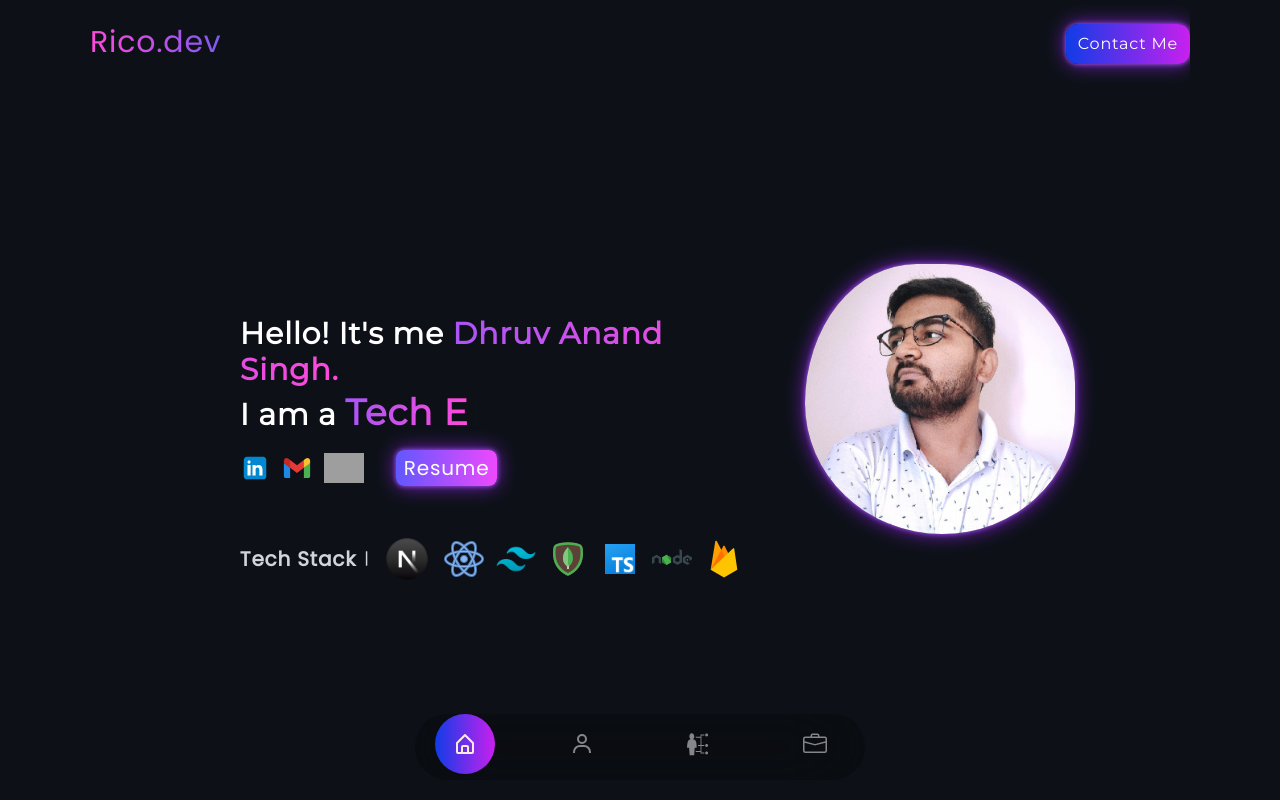
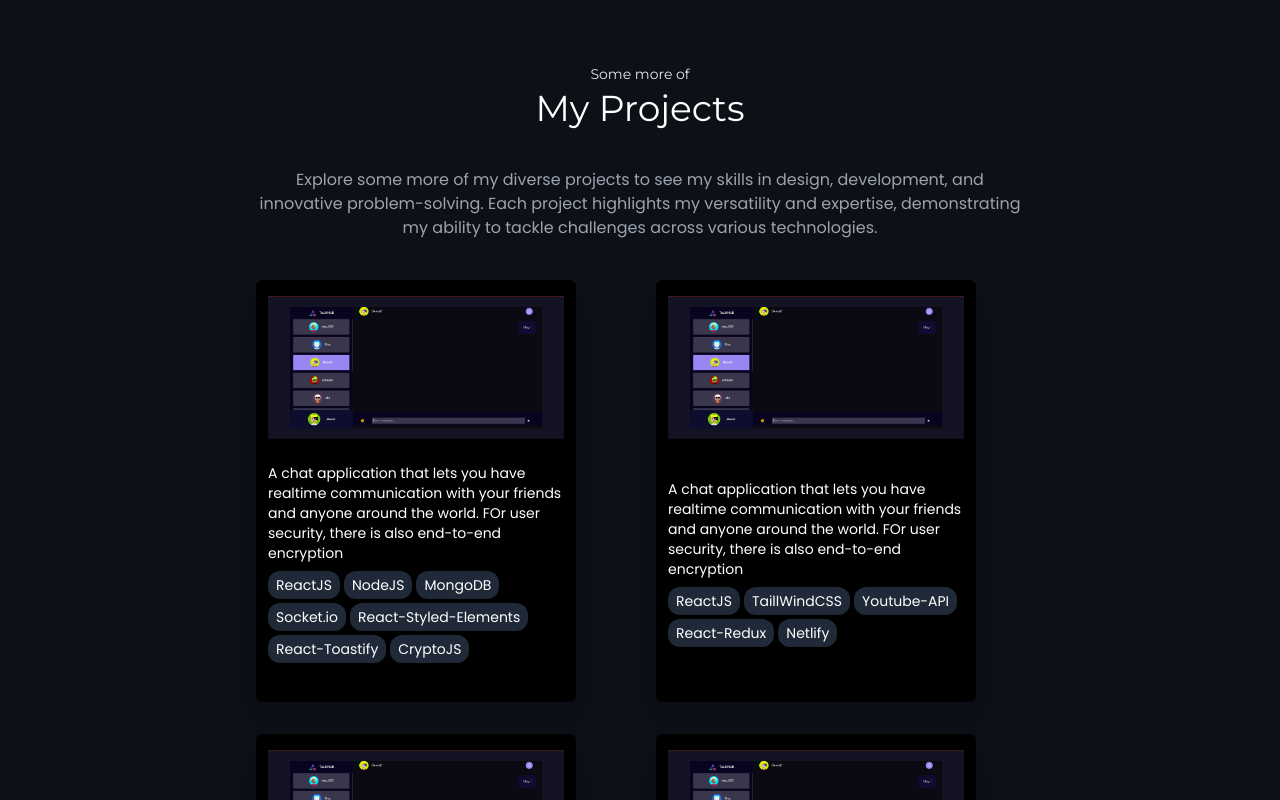
Before and after one commit to Ricobyter/my-portfolio, a React (Vite) app: page /projects in a window 1280 px wide. Shown: the top 800 px of the page. Built offline with nearby package versions, Linux system fonts and the light colour scheme; grey boxes are pictures that could not be loaded.

Commit message:
added more projects section and addded routes

```diff
--- a/package.json
+++ b/package.json
@@ -20,6 +20,7 @@
     "react-icons": "^5.0.1",
     "react-intersection-observer": "^9.8.0",
     "react-lazy-load-image-component": "^1.6.0",
+    "react-router-dom": "^6.23.1",
     "react-scroll": "^1.9.0",
     "react-simple-typewriter": "^5.0.1",
     "react-toastify": "^10.0.4",
--- a/src/App.jsx
+++ b/src/App.jsx
@@ -1,35 +1,16 @@
-import About from './components/About'
-import Contact from './components/Contact'
-import Hero from  './components/Hero'
-import Nav from './components/Nav'
-import Projects from './components/Projects'
-import Skills from './components/Skills'
+import { BrowserRouter, Route, Routes } from 'react-router-dom'
+import MoreProjects from './pages/MoreProjects'
+import MainPage from './MainPage'
 
 function App() {
 
   return (
-    <main className='bg-[#0d1117]   font-Poppins w-[100vw] relative'>
-      {/* bg-[#0d1117] */}
-       <Nav />
-       {/* console.log(import.meta.env.PUBLIC_KEY) */}
-       <section id = "/"  className='w-[100vw] flex justify-center items-center relative'>
-        <Hero/>
-       </section>
-        <section id='about' className='w-[100vw] h-[100vh] max-sm:h-full flex justify-center items-center'>
-        <About/>
-       </section>
-
-       <section id="skills" className='w-[100vw] max-md:h-[100vh] flex justify-center items-center'>
-       <Skills/>
-       </section>
-       <section id="projects" className='w-[100vw] md:h-[100vh] flex justify-center items-center'>
-        <Projects />
-       </section>
-      <section id="contacts" className='w-[100vw] flex justify-center items-center'>
-        <Contact/>
-       </section>
-
-    </main>
+    <BrowserRouter>
+    <Routes>
+      <Route path='/' element={<MainPage />}/>
+      <Route path = '/projects' element = {<MoreProjects />}/>
+    </Routes>
+    </BrowserRouter>
   )
 }
 
--- /dev/null
+++ b/src/MainPage.jsx
@@ -0,0 +1,35 @@
+import About from './components/About'
+import Contact from './components/Contact'
+import Hero from  './components/Hero'
+import Nav from './components/Nav'
+import Projects from './components/Projects'
+import Skills from './components/Skills'
+
+function MainPage() {
+
+  return (
+    <main className='bg-[#0d1117]   font-Poppins w-[100vw] relative'>
+      {/* bg-[#0d1117] */}
+       <Nav />
+       <section id = "/"  className='w-[100vw] flex justify-center items-center relative'>
+        <Hero/>
+       </section>
+        <section id='about' className='w-[100vw] h-[100vh] max-sm:h-full flex justify-center items-center'>
+        <About/>
+       </section>
+
+       <section id="skills" className='w-[100vw] max-md:h-[100vh] flex justify-center items-center'>
+       <Skills/>
+       </section>
+       <section id="projects" className='w-[100vw] md:h-[100vh] flex justify-center items-center'>
+        <Projects />
+       </section>
+      <section id="contacts" className='w-[100vw] flex justify-center items-center'>
+        <Contact/>
+       </section>
+
+    </main>
+  )
+}
+
+export default MainPage
--- a/src/assets/constants/index.js
+++ b/src/assets/constants/index.js
@@ -1,4 +1,4 @@
-import { css, express, figma, firebase, git, javascript, jupyter, materialui, mongodb, mysql, netlify, nodejs, php, reactimg, tailwindcss, typescript, vercel, vscode } from "../images/index.js";
+import { chatapp, css, express, figma, firebase, git, javascript, jupyter, materialui, mongodb, mysql, netlify, nodejs, php, reactimg, tailwindcss, typescript, vercel, vscode } from "../images/index.js";
 
 
 const fskills = [
@@ -102,4 +102,42 @@ const oskills = [
     }
 ]
 
-export {fskills, bskills, oskills}
+const projects = [
+    {
+        title: "Realtime-ChatApp",
+        img: chatapp,
+        description: "A chat application that lets you have realtime communication with your friends and anyone around the world. FOr user security, there is also end-to-end encryption",
+        tech: ['ReactJS', 'NodeJS', 'MongoDB', 'Socket.io', 'React-Styled-Elements', 'React-Toastify', 'CryptoJS'],
+    },
+    {
+        title: "Realtime-Youtube Clone",
+        img: chatapp,
+        description: "A chat application that lets you have realtime communication with your friends and anyone around the world. FOr user security, there is also end-to-end encryption",
+        tech: ['ReactJS', 'TaillWindCSS', 'Youtube-API','React-Redux', 'Netlify'],
+    },
+    {
+        title: "React-ChatBot",
+        img: chatapp,
+        description: "A chat application that lets you have realtime communication with your friends and anyone around the world. FOr user security, there is also end-to-end encryption",
+        tech: ['ReactJS', 'Chat-Ui-Kit', 'TailWindCSS', 'Netlify', 'Chatbot'],
+    },
+    {
+        title: "Snippet Generator",
+        img: chatapp,
+        description: "A chat application that lets you have realtime communication with your friends and anyone around the world. FOr user security, there is also end-to-end encryption",
+        tech: ['ReactJS', 'TailwindCSS', 'React Hooks'],
+    },
+    {
+        title: "QuizMantra",
+        img: chatapp,
+        description: "A chat application that lets you have realtime communication with your friends and anyone around the world. FOr user security, there is also end-to-end encryption",
+        tech: ['ReactJS', 'Typescript', 'React Hooks', 'TailwindCSS'],
+    },
+    {
+        title: "Solar System",
+        img: chatapp,
+        description: "A chat application that lets you have realtime communication with your friends and anyone around the world. FOr user security, there is also end-to-end encryption",
+        tech: ['ThreeJS', '3-D Project', 'Responsive'],
+    }
+]
+export {fskills, bskills, oskills, projects}
--- a/src/assets/images/index.js
+++ b/src/assets/images/index.js
@@ -17,6 +17,7 @@ import netlify from './netlify.svg'
 import vercel from './vercelr.png'
 import jupyter from './jupyter.png'
 import myImage from './myImage.png'
+import chatapp from './chatapp.png'
 
 export {
     typescript,
@@ -37,5 +38,6 @@ export {
     netlify,
     vercel,
     jupyter,
-    myImage
+    myImage,
+    chatapp
 }
--- a/src/components/Contact.jsx
+++ b/src/components/Contact.jsx
@@ -50,11 +50,12 @@ function Contact() {
   return (
     <div className=' flex flex-col justify-center items-center text-white w-[90vw] lg:w-[1150px] h-[100vh] ' data-aos='once'>
       <div className='flex flex-col gap-2 ' data-aos='zoom-in'>
+
       <h1 className='text-sm text-center font-montserrat text-white'>Get in Touch </h1>
       <h1 className='text-3xl md:text-4xl lg:text-5xl text-center'>Contact Me</h1>
       </div>
 
-      < div className='pt-20 flex lg:flex-row-reverse flex-col ' data-aos='fade-up'>
+      < div className='pt-12 flex lg:flex-row-reverse flex-col ' data-aos='fade-up'>
         <div className='max-md:w-full max-md:flex max-md:justify-center max-md:items-center '>
           <form ref={form} onSubmit={sendEmail} className='flex flex-col gap-2 w-[80vw] lg:w-[35vw]'>
             <label className= "text-md md:text-lg lg:text-xl">Name</label>
--- /dev/null
+++ b/src/components/ProjectCard.jsx
@@ -0,0 +1,21 @@
+import React from 'react'
+
+export default function ProjectCard({title, description, img, tech}) {
+  return (
+    <div className='bg-black px-3 py-4 flex flex-col w-[25vw] rounded-md shadow-xl'>
+        <div className='h-[190px]'>
+        <img src={img} alt="" className='w-full h-full cover bg-no-repeat'/>
+        </div>
+        <div className='flex flex-col justify-center items-center h-full'>
+
+        <p className='text-sm'>{description}</p>
+        <div className='flex gap-1 flex-wrap mt-2'>
+            {tech.map((t) => (
+                <p className='px-2 py-1 bg-gray-800 rounded-xl text-sm'>{t}</p>
+            ))}
+
+      </div>
+            </div>
+    </div>
+  )
+}
--- /dev/null
+++ b/src/pages/MoreProjects.jsx
@@ -0,0 +1,37 @@
+import React from "react";
+import { projects } from "../assets/constants";
+import ProjectCard from "../components/ProjectCard";
+
+export default function MoreProjects() {
+  return (
+    <div className="bg-[#0d1117] font-Poppins w-[100vw] text-white min-h-screen">
+        <header className="pt-16 flex flex-col justify-center items-center font-montserrat">
+      <p className="text-gray-200  mb-1 text-sm">Some more of</p>
+      <h1 className="text-4xl">My Projects</h1>
+        </header>
+        <section className="flex justify-center items-center pt-10">
+          <p className="text-gray-400 w-[60vw] text-center">
+          Explore some more of my diverse projects to see my skills in design, development, and innovative problem-solving. Each project highlights my versatility and expertise, demonstrating my ability to tackle challenges across various technologies.
+          </p>
+
+
+        </section>
+        <main className="flex justify-center items-center mt-10">
+            <div className="w-[60vw] grid grid-cols-2 justify-between gap-8">
+
+            {projects.map((project) => {
+                return(
+                    <ProjectCard
+                    img={project.img}
+                    title={project.title}
+                    description={project.description}
+                    tech={project.tech}/>
+                )
+            } )}
+
+            </div>
+        </main>
+
+    </div>
+  );
+}
```
Also changed, not shown: src/components/Projects.jsx (+9 -3 lines), src/assets/images/chatapp.png (added), 1 other file (tests, documents, lock files or other folders).
